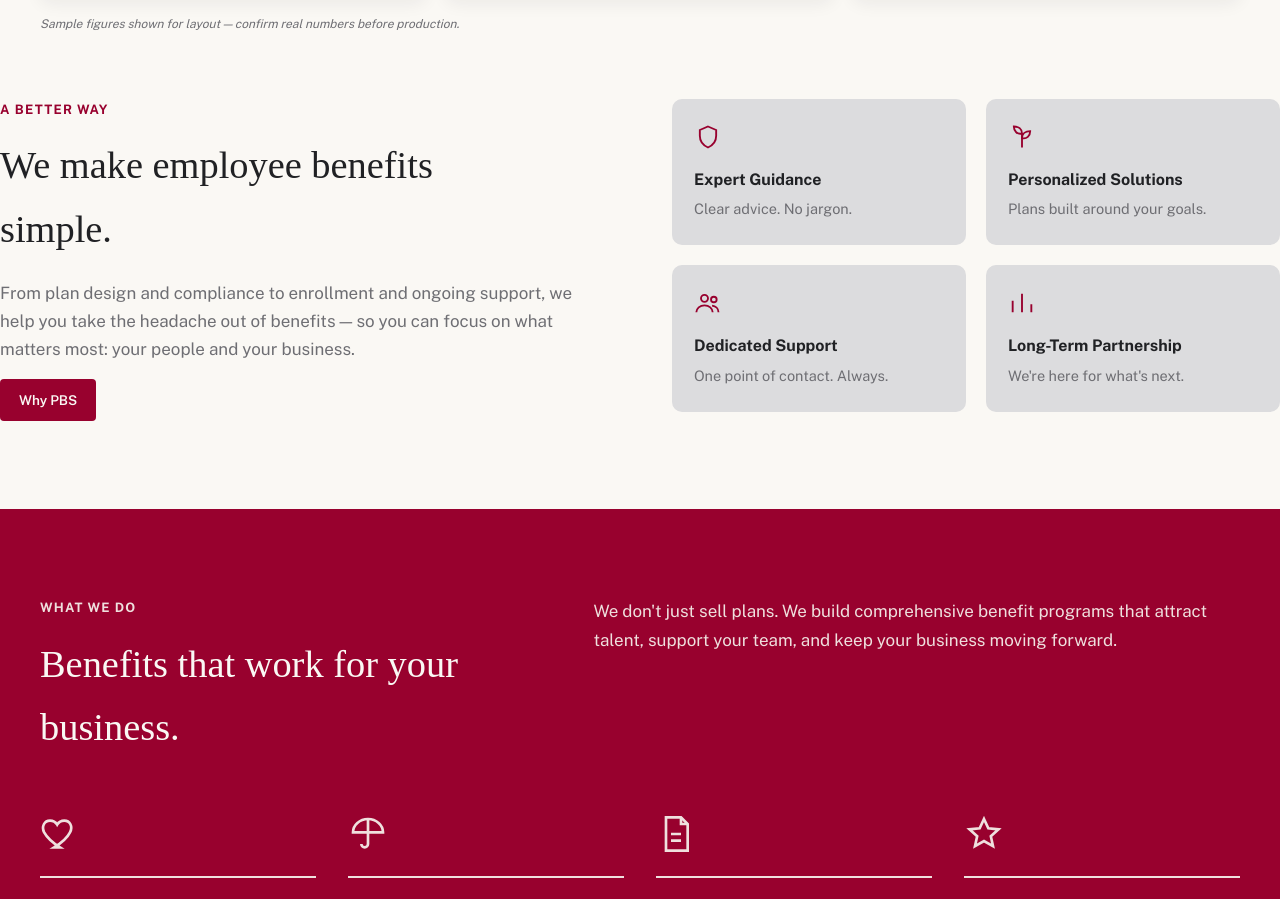
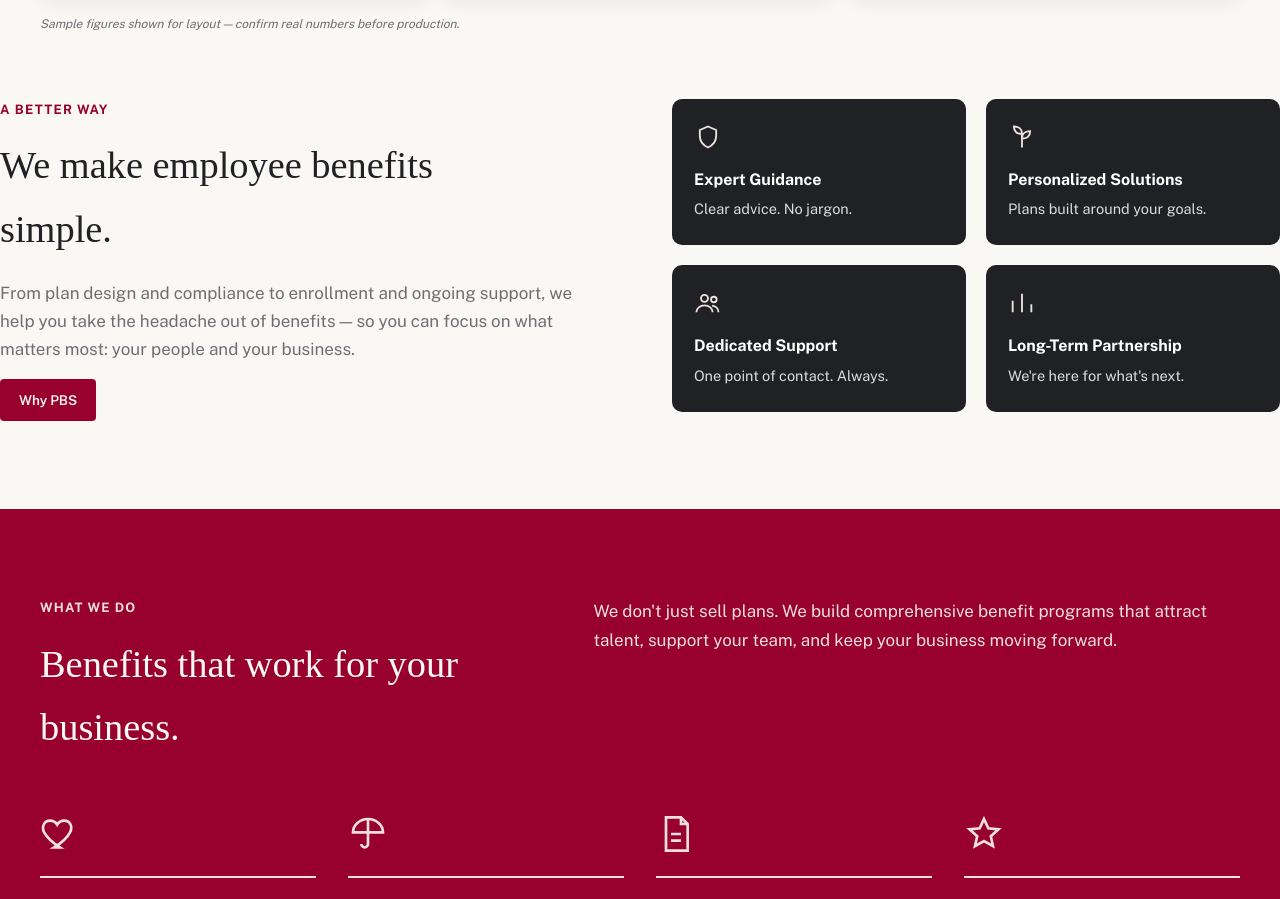
Before and after one commit to Mcart86/pbs-website, a plain HTML site: page index.html in a window 1280 px wide. Shown: the part 897-1796 px from the top of the page. Drawn offline with nearby package versions, Linux system fonts and the light colour scheme; a web font is replaced by a local one.

Commit message:
Editorial tab: why-list cards to dark charcoal with white titles, light gray body text, rose icons

```diff
--- a/index.html
+++ b/index.html
@@ -138,7 +138,10 @@
   #tab-editorial .why-grid{padding-top:24px;}
   #tab-editorial .why-grid h2{max-width:none;}
   #tab-editorial .why-list{gap:20px;}
-  #tab-editorial .why-list li{background:var(--stone-light);border-radius:10px;padding:24px 22px;}
+  #tab-editorial .why-list li{background:var(--ink);border-radius:10px;padding:24px 22px;}
+  #tab-editorial .why-list li .icon{color:var(--rose);}
+  #tab-editorial .why-list li h4{color:#fff;}
+  #tab-editorial .why-list li p{color:var(--stone-light);}
 
   @media (max-width:900px){
     #tab-editorial .hero-grid, #tab-editorial .why-grid, #tab-editorial .what-we-do-grid, #tab-editorial .mission{grid-template-columns:1fr;}
```
